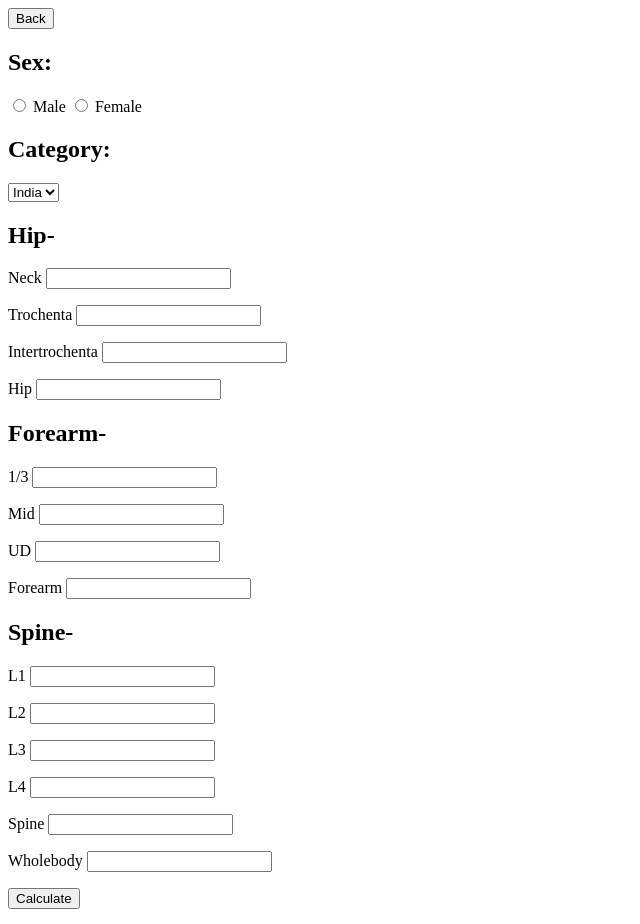
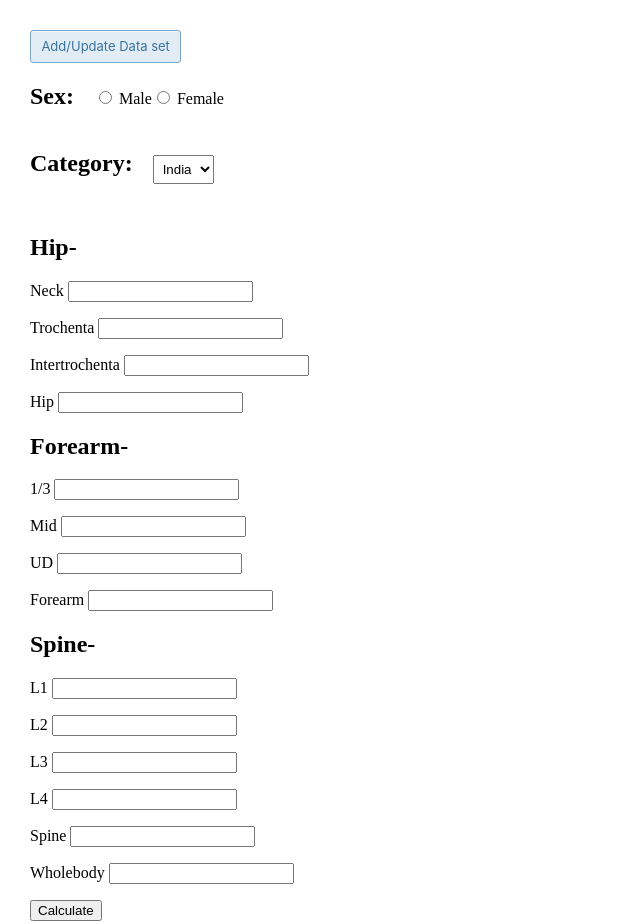
Before and after one commit to coderwritist/T-scores-calculator, an Electron app: page calc.html in a window 1280 px wide. Shown: the whole page, without its empty margins (0-640 px from the left). Drawn offline with Linux system fonts and the light colour scheme.

Commit message:
first design

```diff
--- a/calc.html
+++ b/calc.html
@@ -6,16 +6,25 @@
     <link rel="stylesheet" href="./styles/calc.css">
     <body>
         <!-- form starting -->
-            <a href="index.html"><button>Back</button></a>
-            <div class = "radio">
+            <a href="update.html"><button class="button-8">Add/Update Data set</button></a>
+            <div class = "radio sex-block">
                 <h2>Sex: </h2>
-                <input type="radio" id="sexm" name="sex" value = "m">
-                <label for="sexm">Male</label>
-                <input type="radio" id="sexf" name="sex" value = "f">
-                <label for="sexf">Female</label><br>
+                <div class="sex-content">
+                    <div class="sex-select">
+                        <input type="radio" id="sexm" name="sex" value = "m">
+                        <label for="sexm">Male</label>
+                    </div>
+                    <div class="sex-select">
+                        <input type="radio" id="sexf" name="sex" value = "f">
+                        <label for="sexf">Female</label><br>
+                    </div>
+
+
+                </div>
+
             </div>
 
-            <div id = "drpdn">
+            <div class="category" id = "drpdn">
                 <h2>Category: </h2>
 
 
--- a/calc.js
+++ b/calc.js
@@ -15,7 +15,8 @@ for(let i = 0; i<tab.length; i+= 2)
     console.log(cat)
     var option = document.createElement("option");
     option.id = cat;
-    option.value = cat;
+    option.value = cat
+    option.className = "category-dropdown";
     option.text = cat;
     selectList.appendChild(option);
 }
--- a/main.js
+++ b/main.js
@@ -7,6 +7,10 @@ const url = require("url");
 const ipc = electron.ipcMain
 const dialog = electron.dialog
 let win;
+
+require('electron-reload')(__dirname, {
+    electron: path.join(__dirname, 'node_modules', '.bin', 'electron')
+  });
 
 function createWindow()
 {
@@ -19,7 +23,7 @@ function createWindow()
     });
     win.setMenuBarVisibility(false)
     win.loadURL(url.format({
-        pathname: path.join(__dirname, 'index.html'),
+        pathname: path.join(__dirname, 'calc.html'),
         protocol: 'file:',
         slashes: true
       }));
--- a/package.json
+++ b/package.json
@@ -10,6 +10,7 @@
   "author": "",
   "license": "ISC",
   "dependencies": {
-    "electron": "^21.2.2"
+    "electron": "^21.2.2",
+    "electron-reload": "^2.0.0-alpha.1"
   }
 }
--- a/styles/calc.css
+++ b/styles/calc.css
@@ -0,0 +1,76 @@
+
+body
+{
+    margin:30px;
+}
+
+/*button*/
+.button-8 {
+  background-color: #e1ecf4;
+  border-radius: 3px;
+  border: 1px solid #7aa7c7;
+  box-shadow: rgba(255, 255, 255, .7) 0 1px 0 0 inset;
+  box-sizing: border-box;
+  color: #39739d;
+  cursor: pointer;
+  display: inline-block;
+  font-family: -apple-system,system-ui,"Segoe UI","Liberation Sans",sans-serif;
+  font-size: 13px;
+  font-weight: 400;
+  line-height: 1.15385;
+  margin: 0;
+  outline: none;
+  padding: 8px .8em;
+  position: relative;
+  text-align: center;
+  text-decoration: none;
+  user-select: none;
+  -webkit-user-select: none;
+  touch-action: manipulation;
+  vertical-align: baseline;
+  white-space: nowrap;
+}
+
+.button-8:hover,
+.button-8:focus {
+  background-color: #b3d3ea;
+  color: #2c5777;
+}
+
+.button-8:focus {
+  box-shadow: 0 0 0 4px rgba(0, 149, 255, .15);
+}
+
+.button-8:active {
+  background-color: #a0c7e4;
+  box-shadow: none;
+  color: #2c5777;
+}
+
+
+/*Sex block*/
+
+.sex-block
+{
+    display: flex;
+}
+.sex-content{
+    margin-top: 25px;
+    margin-left: 20px;
+    display: flex;
+}
+.sex-select:hover{
+    cursor: pointer
+}
+.category
+{
+    display: flex;
+}
+
+select
+{
+    margin-top: 25px;
+    margin-bottom: 30px;
+    margin-left: 20px;
+    padding: 5px;
+}
--- a/styles/index.css
+++ b/styles/index.css
@@ -20,7 +20,9 @@ button
     background-color:aliceblue;
     font-size:2rem;
 }
-
+button:hover{
+    cursor:pointer;
+}
 .btn
 {
     display: grid;
@@ -30,3 +32,47 @@ button
     padding-top: 15%;
 
 }
+
+
+/* CSS */
+.button-8 {
+  background-color: #e1ecf4;
+  border-radius: 16px;
+  border: 1px solid #7aa7c7;
+  box-shadow: rgba(255, 255, 255, .7) 0 1px 0 0 inset;
+  box-sizing: border-box;
+  color: #39739d;
+  cursor: pointer;
+  display: inline-block;
+  font-family: -apple-system,system-ui,"Segoe UI","Liberation Sans",sans-serif;
+  font-size: 20px;
+  font-weight: 800;
+  line-height: 1.15385;
+  margin: 0;
+  outline: none;
+  padding: 8px .8em;
+  position: relative;
+  text-align: center;
+  text-decoration: none;
+  user-select: none;
+  -webkit-user-select: none;
+  touch-action: manipulation;
+  vertical-align: baseline;
+  white-space: nowrap;
+}
+
+.button-8:hover,
+.button-8:focus {
+  background-color: #b3d3ea;
+  color: #2c5777;
+}
+
+.button-8:focus {
+  box-shadow: 0 0 0 4px rgba(0, 149, 255, .15);
+}
+
+.button-8:active {
+  background-color: #a0c7e4;
+  box-shadow: none;
+  color: #2c5777;
+}
```
Also changed, not shown: index.html (+2 -2 lines), update.html (+1 -1 lines), 1 other file.
